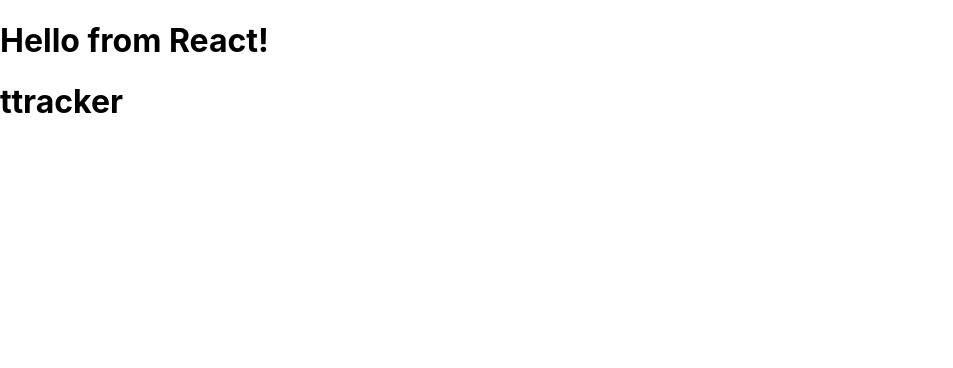
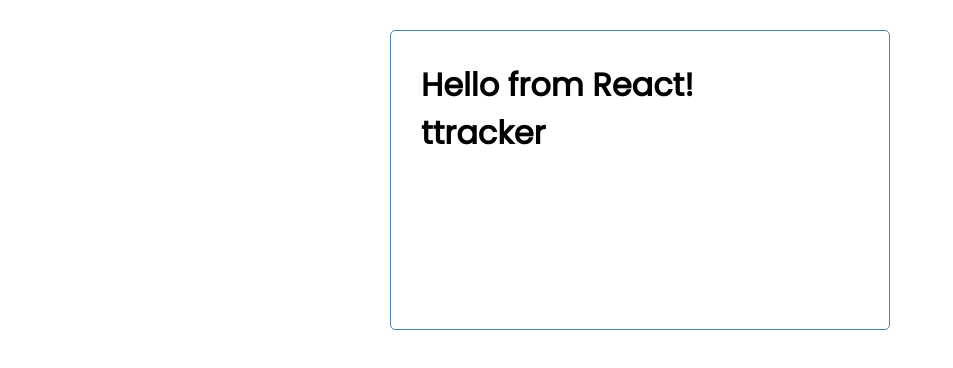
Before and after one commit to nifex007/ttracker, a React (Create React App) app: page / in a window 1280 px wide. Shown: the top 368 px of the page, without its empty margins (0-953 px from the left). Built offline with nearby package versions, Linux system fonts and the light colour scheme.

Commit message:
Update Added index css

```diff
--- a/src/App.js
+++ b/src/App.js
@@ -5,7 +5,7 @@
   return (
     <div className="container">
       <h1> Hello from React!</h1>
-      <Header/>
+      <Header title='Holla'/>
     </div>
   );
 }
--- a/src/index.css
+++ b/src/index.css
@@ -1,13 +1,112 @@
-body {
+@import url('https://fonts.googleapis.com/css2?family=Poppins:wght@300;400&display=swap');
+
+* {
+  box-sizing: border-box;
   margin: 0;
-  font-family: -apple-system, BlinkMacSystemFont, 'Segoe UI', 'Roboto', 'Oxygen',
-    'Ubuntu', 'Cantarell', 'Fira Sans', 'Droid Sans', 'Helvetica Neue',
-    sans-serif;
-  -webkit-font-smoothing: antialiased;
-  -moz-osx-font-smoothing: grayscale;
+  padding: 0;
 }
 
-code {
-  font-family: source-code-pro, Menlo, Monaco, Consolas, 'Courier New',
-    monospace;
+body {
+  font-family: 'Poppins', sans-serif;
 }
+
+.container {
+  max-width: 500px;
+  margin: 30px auto;
+  overflow: auto;
+  min-height: 300px;
+  border: 1px solid steelblue;
+  padding: 30px;
+  border-radius: 5px;
+}
+
+.header {
+  display: flex;
+  justify-content: space-between;
+  align-items: center;
+  margin-bottom: 20px;
+}
+
+.btn {
+  display: inline-block;
+  background: #000;
+  color: #fff;
+  border: none;
+  padding: 10px 20px;
+  margin: 5px;
+  border-radius: 5px;
+  cursor: pointer;
+  text-decoration: none;
+  font-size: 15px;
+  font-family: inherit;
+}
+
+.btn:focus {
+  outline: none;
+}
+
+.btn:active {
+  transform: scale(0.98);
+}
+
+.btn-block {
+  display: block;
+  width: 100%;
+}
+
+.task {
+  background: #f4f4f4;
+  margin: 5px;
+  padding: 10px 20px;
+  cursor: pointer;
+}
+
+.task.reminder {
+  border-left: 5px solid green;
+}
+
+.task h3 {
+  display: flex;
+  align-items: center;
+  justify-content: space-between;
+}
+
+.add-form {
+  margin-bottom: 40px;
+}
+
+.form-control {
+  margin: 20px 0;
+}
+
+.form-control label {
+  display: block;
+}
+
+.form-control input {
+  width: 100%;
+  height: 40px;
+  margin: 5px;
+  padding: 3px 7px;
+  font-size: 17px;
+}
+
+.form-control-check {
+  display: flex;
+  align-items: center;
+  justify-content: space-between;
+}
+
+.form-control-check label {
+  flex: 1;
+}
+
+.form-control-check input {
+  flex: 2;
+  height: 20px;
+}
+
+footer {
+  margin-top: 30px;
+  text-align: center;
+}
```
